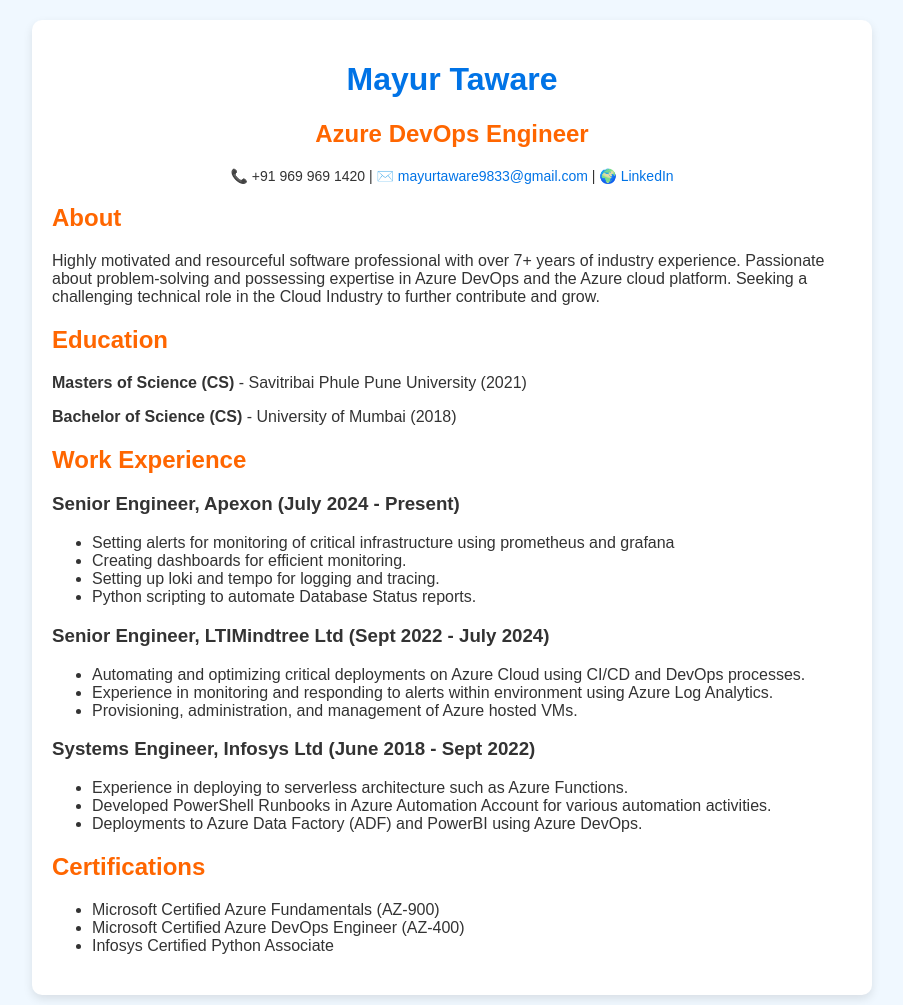
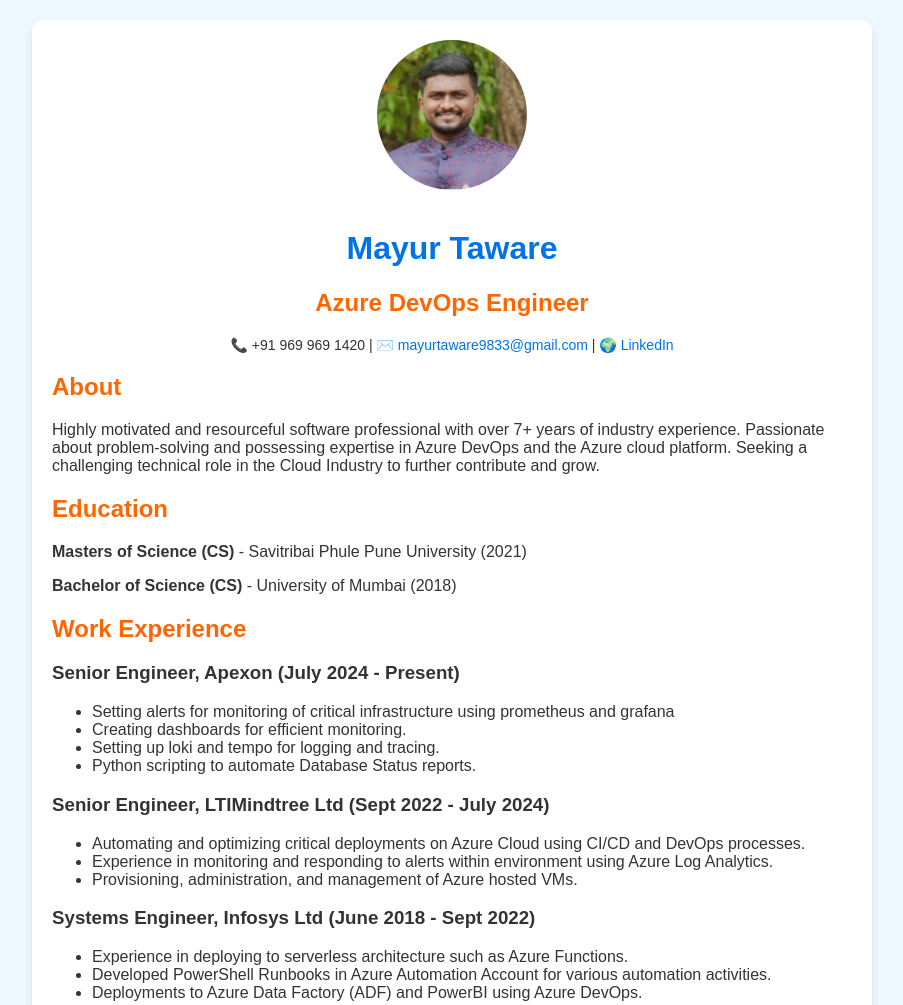
Before and after one commit to mayurtaware/mayuraa.github.io, a plain HTML site: page index.html in a window 1280 px wide. Shown: the top 1005 px of the page, without its empty margins (188-1091 px from the left). Drawn offline with Linux system fonts and the light colour scheme.

Commit message:
Update index.html; added image again

```diff
--- a/index.html
+++ b/index.html
@@ -49,7 +49,7 @@
 </head>
 <body>
     <div class="container">
-
+         <img src="profile_picture.jpg" alt="Mayur Taware" class="profile-img">
         <h1>Mayur Taware</h1>
         <h2>Azure DevOps Engineer</h2>
         <p class="contact-info">
```
